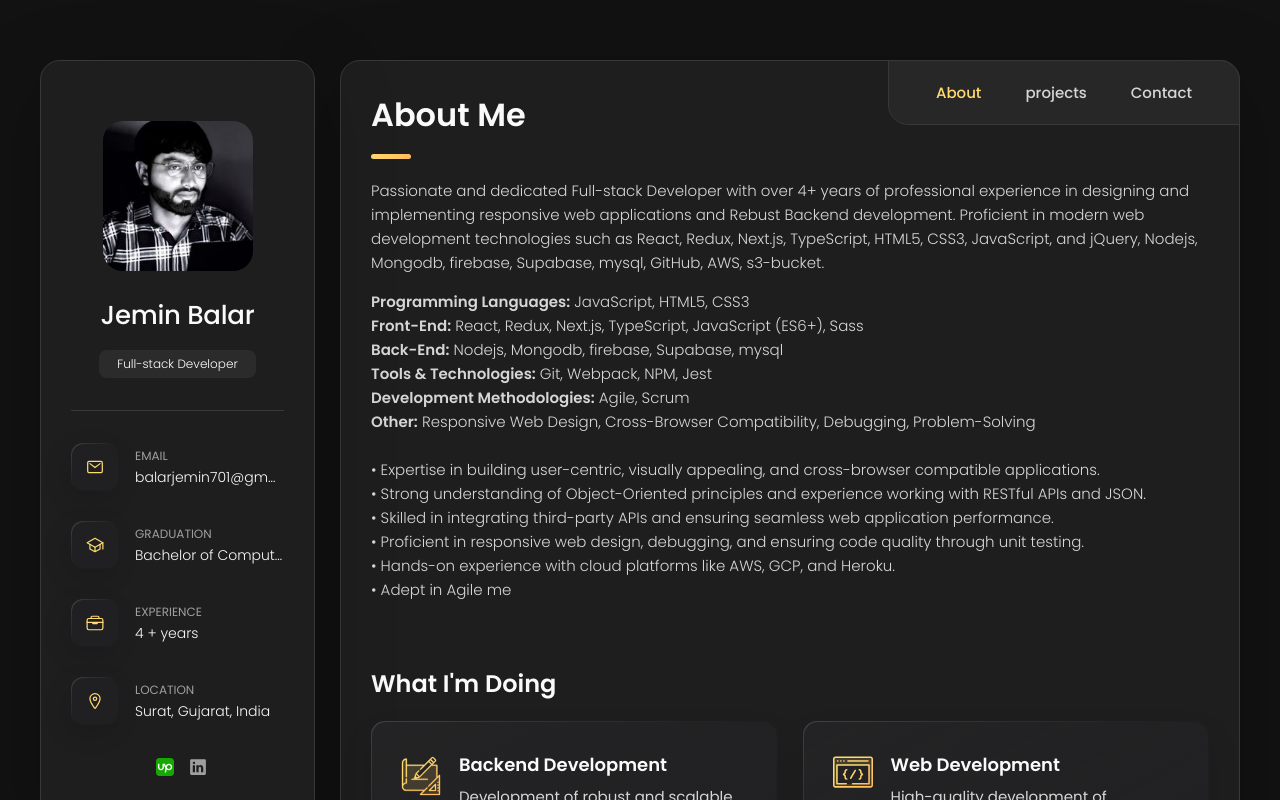
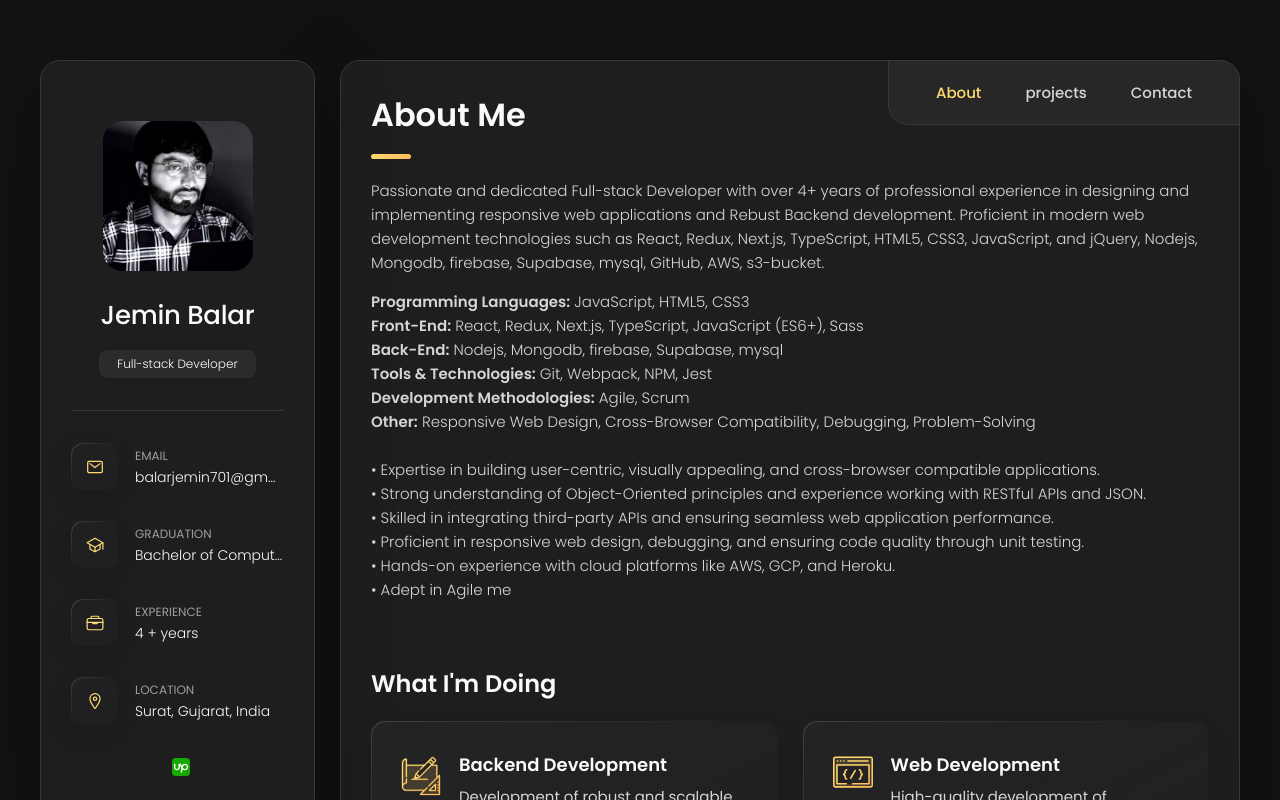
Before and after one commit to jemin-balar/jemin-balar.github.io, a plain HTML site: page index.html in a window 1280 px wide. Shown: the top 800 px of the page. Drawn offline with nearby package versions, Linux system fonts and the light colour scheme.

Commit message:
Update index.html

```diff
--- a/index.html
+++ b/index.html
@@ -101,11 +101,6 @@
           <li class="social-item">
             <a href="https://www.upwork.com/freelancers/~01c558a457baba159b" target="_blank" class="social-link">
               <svg height="18" viewBox=".26 -.21 500 500" width="18" xmlns="http://www.w3.org/2000/svg"><path d="m92.38-.21c-50.88 0-92.12 41.44-92.12 92.56v314.88c0 51.12 41.25 92.56 92.13 92.56h315.74c50.88 0 92.13-41.44 92.13-92.56v-314.88c0-51.12-41.25-92.56-92.13-92.56h-315.75z" fill="#14a800"/><path d="m359.92 303.51c-31.11 0-51.69-24.01-57.45-33.35 7.36-59.01 28.93-77.61 57.45-77.61 28.18 0 50.13 22.53 50.13 55.48s-21.95 55.48-50.13 55.48m0-147.18c-50.71 0-79.13 33.07-87.25 67.12-9.24-17.34-16.04-40.54-21.4-62.1h-70.09v87.24c0 31.7-14.38 55.07-42.59 55.07s-44.37-23.37-44.37-55.06l.3-87.25h-40.4v87.24c0 25.47 8.26 48.56 23.26 65.04 15.48 16.98 36.64 25.95 61.19 25.95 48.78 0 82.81-37.41 82.81-90.96v-58.62c5.14 19.29 17.2 56.39 40.41 88.92l-21.68 123.44h41.08l14.31-87.52c4.7 3.89 9.68 7.41 14.9 10.55a90.604 90.604 0 0 0 45.69 14.09h.08c1.21 0 2.44.07 3.69.07 50.29 0 90.34-38.94 90.34-91.43.01-52.52-40-91.79-90.28-91.79" fill="#fff"/></svg>
-            </a>
-          </li>
-          <li class="social-item">
-            <a href="https://www.linkedin.com/in/jemin-balar" target="_blank" class="social-link">
-              <ion-icon name="logo-linkedin"></ion-icon>
             </a>
           </li>
         </ul>
```
